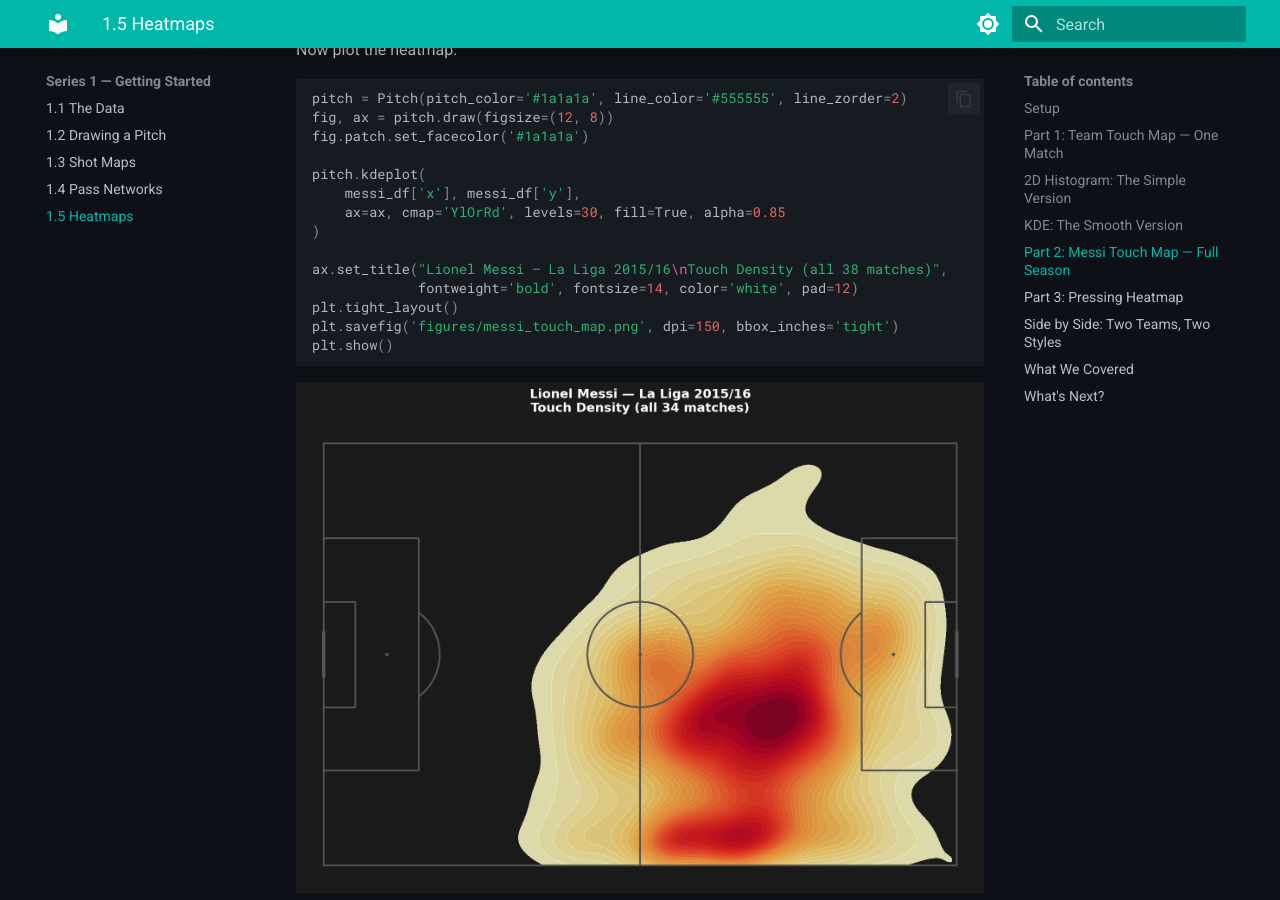
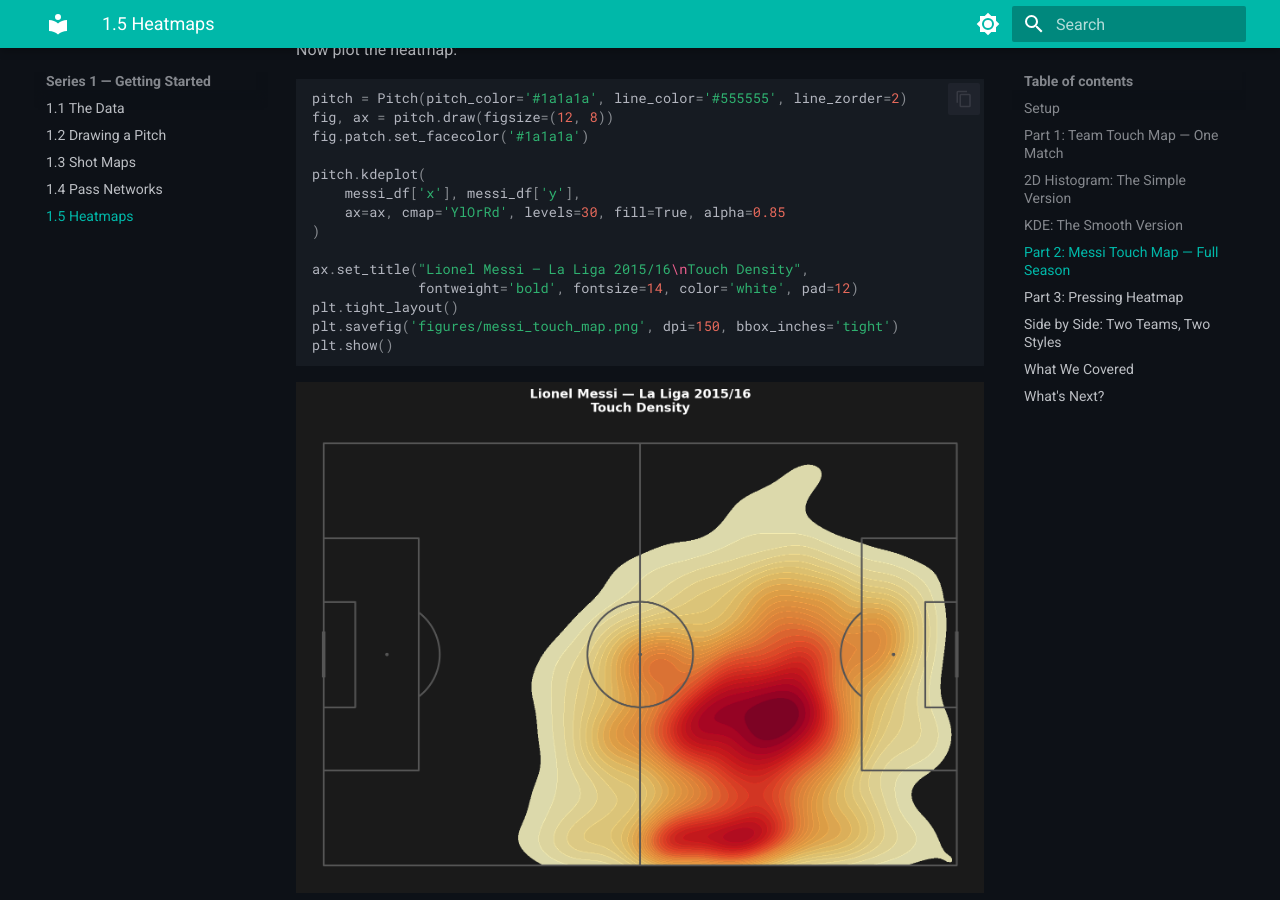
Before and after one commit to TwinAnalytics/football-analytics-blog, an MkDocs documentation site: the page built from docs/serie-1/1-5-heatmaps/index.md, in a window 1280 px wide and 900 px high, scrolled down 3952 px. Built offline with MkDocs 1.6.1 and Material for MkDocs 9.7.7, drawn with Linux system fonts in a browser that asks for light colours.

Commit message:
Fix heatmap title: remove match count, use neutral subtitle

```diff
--- a/docs/serie-1/1-5-heatmaps/index.md
+++ b/docs/serie-1/1-5-heatmaps/index.md
@@ -165,7 +165,7 @@ pitch.kdeplot(
     ax=ax, cmap='YlOrRd', levels=30, fill=True, alpha=0.85
 )
 
-ax.set_title("Lionel Messi — La Liga 2015/16\nTouch Density (all 38 matches)",
+ax.set_title("Lionel Messi — La Liga 2015/16\nTouch Density",
              fontweight='bold', fontsize=14, color='white', pad=12)
 plt.tight_layout()
 plt.savefig('figures/messi_touch_map.png', dpi=150, bbox_inches='tight')
```
Also changed, not shown: docs/serie-1/1-5-heatmaps/figures/messi_touch_map.png.
